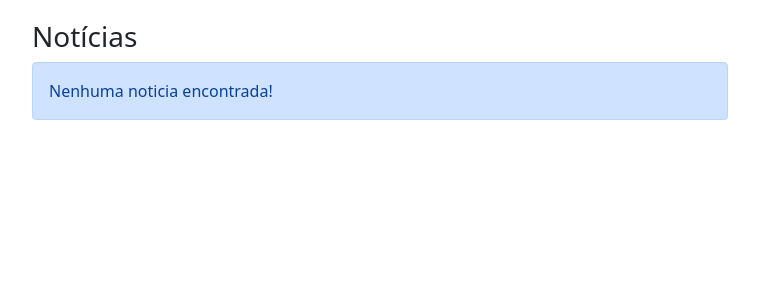
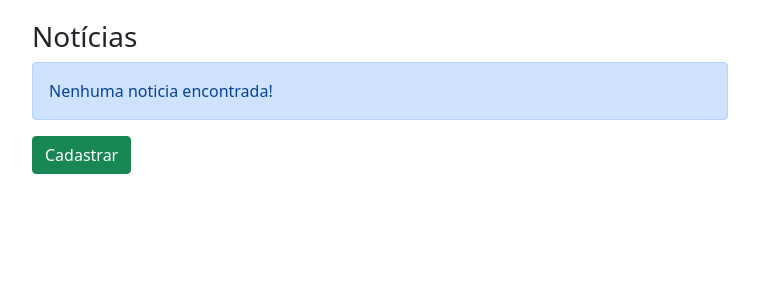
Before and after one commit to AlexSantos0/primeiroCRUD, a PHP site: page / in a window 1280 px wide. Shown: the part 62-362 px from the top of the page, without its empty margins (260-1019 px from the left). Run offline with PHP 8.4, Linux system fonts and the light colour scheme.

Commit message:
segundo commit

```diff
--- a/index.php
+++ b/index.php
@@ -7,6 +7,7 @@ require_once 'Apps/Models/header.php';
    <div class="alert alert-primary" role="alert">
   Nenhuma noticia encontrada!
 </div>
+<a href="Apps/Controller/add.php"><button type="button" class="btn btn-success">Cadastrar</button></a>
    </div>
 <?php
 //FOOTER
```
Also changed, not shown: Apps/Controller/add.php (renamed from add.php).
